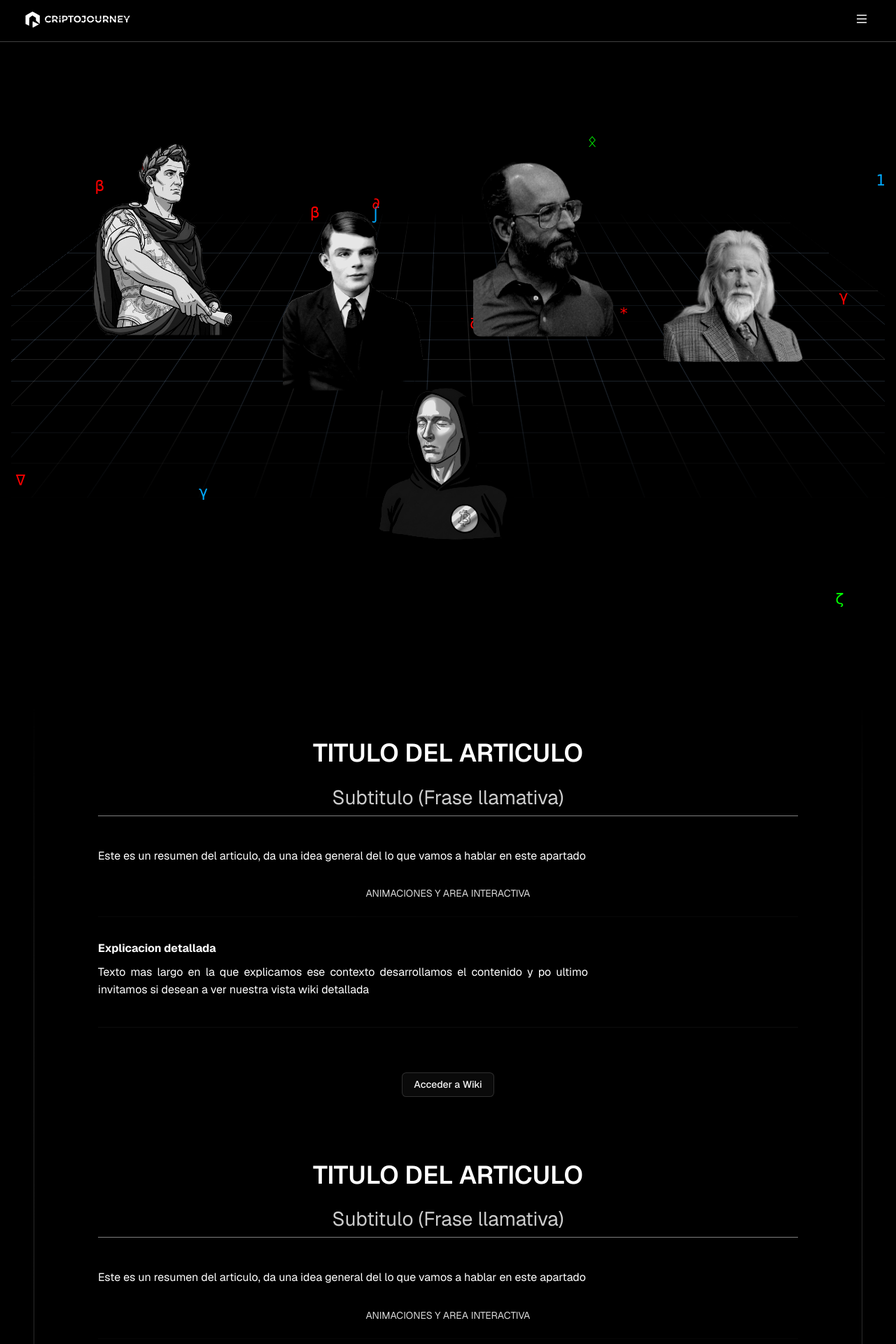
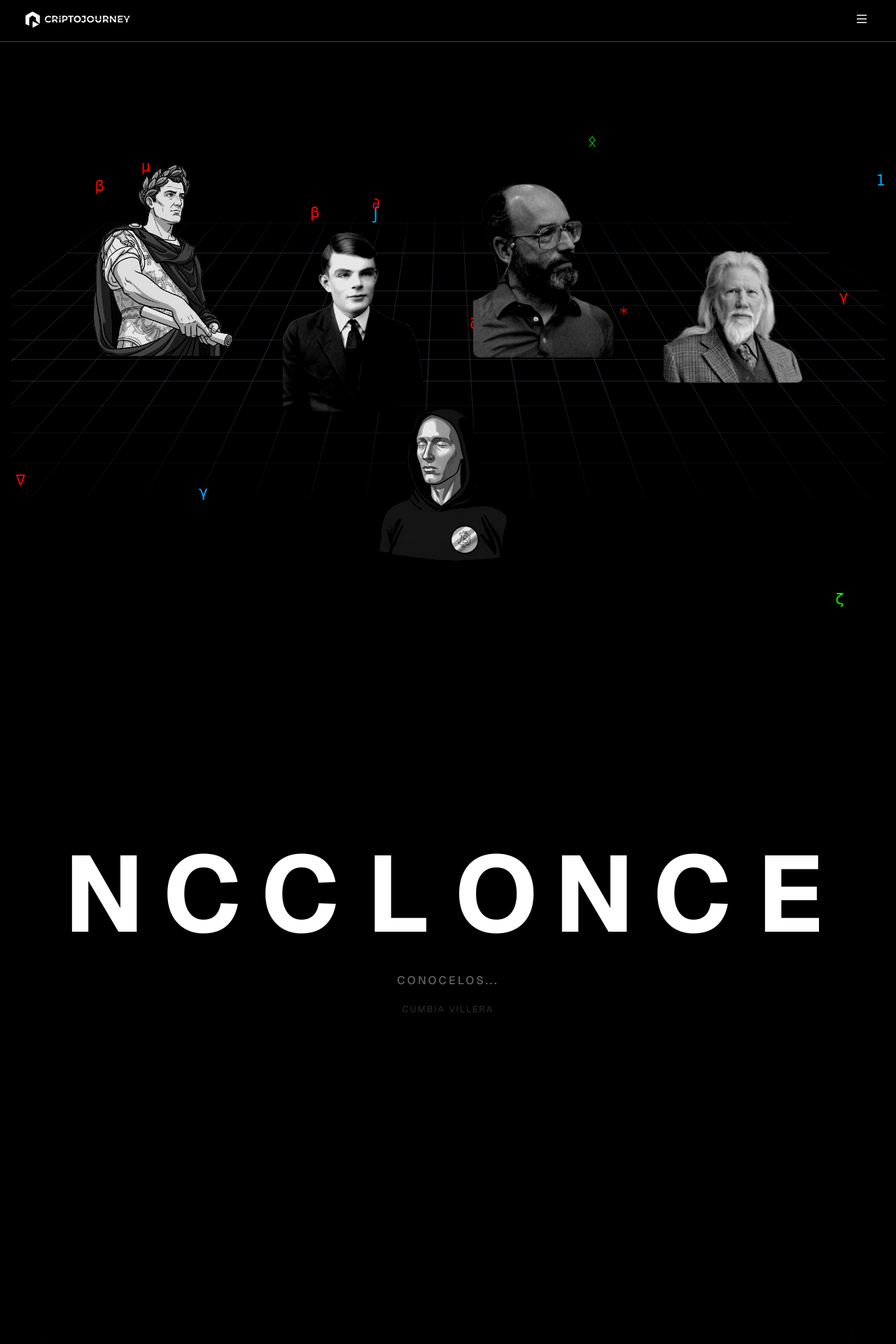
Before and after one commit to sfloresdev/criptojourney, a PHP site: page / in a window 1280 px wide. Shown: the top 1920 px of the page at 70% size. Run offline with PHP 8.4, Linux system fonts and the light colour scheme; some web fonts are replaced.

Commit message:
añadido componente de pseudoencriptacion hay que mejorarlo

```diff
--- a/css/components.css
+++ b/css/components.css
@@ -86,7 +86,8 @@
 
 /* == FONDO ANIMADO (GRID 3D) == */
 .hero-background {
-  z-index: 0; /* fondo mas abajo que el resto */
+	z-index: 0;
+	/* fondo mas abajo que el resto */
 	position: absolute;
 	width: 100%;
 	height: 100%;
@@ -108,27 +109,222 @@
 	transform: rotateX(60deg) translateZ(60px);
 	transform-origin: center;
 	box-shadow: inset -1px -1px 0 rgba(255, 255, 255, 0.03);
-  mask-image: linear-gradient(
-      to bottom,
+	mask-image: linear-gradient(to bottom,
 			rgba(0, 0, 0, 0.1) 0%,
 			rgba(0, 0, 0, 0.9) 30%,
 			rgba(0, 0, 0, 0.9) 70%,
-      rgba(0, 0, 0, 0.1) 100%
-    );
-  -webkit-mask-image: linear-gradient(
-      to bottom,
+			rgba(0, 0, 0, 0.1) 100%);
+	-webkit-mask-image: linear-gradient(to bottom,
 			rgba(0, 0, 0, 0.1) 0%,
 			rgba(0, 0, 0, 0.9) 30%,
 			rgba(0, 0, 0, 0.9) 70%,
-      rgba(0, 0, 0, 0.1) 100%
-    );
+			rgba(0, 0, 0, 0.1) 100%);
 }
 
 @keyframes gridMove {
 	0% {
 		transform: rotateX(60deg) translateZ(80px) translateY(-30px);
 	}
+
 	100% {
 		transform: rotateX(60deg) translateZ(80px) translateY(20px);
 	}
 }
+
+/* == ENCRYPTION SECTION == */
+.encryption-section {
+	position: relative;
+	width: 100%;
+	min-height: 100vh;
+	display: flex;
+	align-items: center;
+	justify-content: center;
+	background: #000;
+	z-index: 3;
+	overflow: hidden;
+	padding: 0 2rem;
+}
+
+.encryption-container {
+	width: 100%;
+	max-width: 1400px;
+	display: flex;
+	flex-direction: column;
+	align-items: center;
+	justify-content: center;
+	text-align: center;
+	z-index: 4;
+	gap: 3.5rem;
+
+	min-height: 80vh;
+	margin: auto;
+}
+
+/* == MAIN TEXT == */
+.text-display {
+	display: flex;
+	flex-wrap: nowrap;
+	justify-content: space-between;
+	align-items: center;
+	width: 100%;
+	text-align: center;
+	word-break: break-word;
+
+	font-size: clamp(56px, 12vw, 160px);
+	font-weight: 700;
+	letter-spacing: 0.1rem;
+	text-transform: uppercase;
+	line-height: 1.1;
+
+	max-width: 100%;
+	padding: 0 2rem;
+	box-sizing: border-box;
+}
+
+.char-wheel {
+	display: inline-flex;
+	align-items: center;
+	justify-content: center;
+	position: relative;
+	flex: 1 1 auto;
+	min-width: 0;
+	overflow: visible;
+	vertical-align: middle;
+}
+
+.char-wheel-content {
+	position: absolute;
+	width: 100%;
+	display: flex;
+	flex-direction: column;
+	align-items: center;
+	justify-content: center;
+	opacity: 0;
+	transform: translateY(50%);
+	animation: spin-wheel-up 1.8s cubic-bezier(0.25, 1, 0.5, 1) forwards;
+}
+
+.char-wheel.up .char-wheel-content { animation-name: spin-wheel-up; }
+.char-wheel.down .char-wheel-content { animation-name: spin-wheel-down; }
+
+/* == ANIMATION == */
+@keyframes spin-wheel-up {
+	0% {
+		transform: translateY(60%);
+		opacity: 0;
+		filter: blur(6px);
+	}
+	40% {
+		opacity: 0.7;
+		filter: blur(3px);
+	}
+	80% {
+		transform: translateY(-5%);
+		filter: blur(1px);
+		opacity: 1;
+	}
+	100% {
+		transform: translateY(0);
+		opacity: 1;
+		filter: blur(0);
+	}
+}
+
+@keyframes spin-wheel-down {
+	0% {
+		transform: translateY(-60%);
+		opacity: 0;
+		filter: blur(6px);
+	}
+	40% {
+		opacity: 0.7;
+		filter: blur(3px);
+	}
+	80% {
+		transform: translateY(5%);
+		filter: blur(1px);
+		opacity: 1;
+	}
+	100% {
+		transform: translateY(0);
+		opacity: 1;
+		filter: blur(0);
+	}
+}
+
+/* == META TEXT == */
+.cipher-meta {
+	display: flex;
+	flex-direction: column;
+	align-items: center;
+	margin-top: 3.5rem;
+	gap: 1.4rem;
+}
+
+.cipher-label {
+	font-size: clamp(13px, 1.3vw, 16px);
+	color: #808080;
+	letter-spacing: 3px;
+	text-transform: uppercase;
+	opacity: 0.8;
+	font-weight: 500;
+	transition: all 0.3s ease;
+	/* eliminado margin-top duplicado */
+}
+
+.cycle-info {
+	font-size: clamp(11px, 1vw, 13px);
+	color: #404040;
+	letter-spacing: 2px;
+	text-transform: uppercase;
+	font-weight: 400;
+	opacity: 0.7;
+	/* eliminado margin-top redundante (ya maneja gap) */
+}
+
+/* == RESPONSIVE == */
+@media (max-width: 1024px) {
+	.encryption-container {
+		gap: 3rem;
+	}
+
+	.text-display {
+		font-size: clamp(48px, 10vw, 120px);
+		letter-spacing: 0.1em;
+	}
+}
+
+@media (max-width: 768px) {
+	.encryption-container {
+		gap: 2.5rem;
+	}
+
+	.text-display {
+		font-size: clamp(40px, 9vw, 90px);
+		letter-spacing: 0.08em;
+	}
+}
+
+@media (max-width: 480px) {
+	.encryption-container {
+		gap: 2rem;
+	}
+
+	.text-display {
+		font-size: clamp(32px, 8vw, 64px);
+		letter-spacing: 0.06em;
+		max-width: 95%;
+		flex-direction: column;
+	}
+}
+
+.encryption-section {
+	opacity: 0;
+	transform: translateY(40px);
+	transition: opacity 2.5s ease, transform 2s ease;
+}
+
+.encryption-section.visible {
+	opacity: 1;
+	transform: translateY(0);
+}
--- a/css/style.css
+++ b/css/style.css
@@ -211,7 +211,7 @@
   position: relative;
   z-index: 2;
   text-align: center;
-  top: 40%;
+  top: 45%;
   transform: translateY(-50%);
 }
 
--- a/index.html
+++ b/index.html
@@ -12,7 +12,6 @@
 	<meta name="robots" content="index, follow">
 	<link rel="icon" href="assets/logo/criptojourney-icon-white.svg">
 	<link rel="stylesheet" href="css/style.css">
-	<link rel="stylesheet" href="https://fonts.vercel.com/geist/stylesheet.css">
 	<title>CriptoJourney | Aprende criptografía</title>
 </head>
 
@@ -53,23 +52,35 @@
 					Descubre como funciona la <br> encriptación con nosotros
 				</div>
 				<div class="hero-images">
-					<img src="assets/images/julio-cesar-colorized-1.png" alt="imagen-cesar" id="imagen-cesar" class="himage">
+					<img src="assets/images/julio-cesar-colorized-1.png" alt="imagen-cesar" id="imagen-cesar"
+						class="himage">
 
-					<img src="assets/images/alan-turing-16old-color.png" alt="imagen-alan" id="imagen-alan" class="himage">
+					<img src="assets/images/alan-turing-16old-color.png" alt="imagen-alan" id="imagen-alan"
+						class="himage">
 
 					<img src="assets/images/Adi-Shamir-colorized-2.png" alt="imagen-adi" id="imagen-adi" class="himage">
 
-					<img src="assets/images/Whitfield-Diffie-colorized-1.png" alt="imagen-diffie" id="imagen-diffie" class="himage">
+					<img src="assets/images/Whitfield-Diffie-colorized-1.png" alt="imagen-diffie" id="imagen-diffie"
+						class="himage">
 
-					<img src="assets/images/satoshi-nakamoto-colorized-1.png" alt="imagen-satoshi" id="imagen-satoshi" class="himage">
+					<img src="assets/images/satoshi-nakamoto-colorized-1.png" alt="imagen-satoshi" id="imagen-satoshi"
+						class="himage">
 				</div>
 			</div>
 		</section>
-	</main>
+		<section class="encryption-section">
+			<div class="encryption-container">
+				<div class="text-display" id="encryptedText">NEGROS</div>
+				<div class="cipher-meta">
+					<div class="cipher-label" id="cipherLabel">Inicializando...</div>
+					<div class="cycle-info" id="cycleInfo">Cumbia Villera</div>
+				</div>
+			</div>
+		</section>
 
 
+		<!-- ARTICULOS -->
 		<section class="container">
-
 			<div class="articles">
 				<!-- CIFRADO CESAR -->
 				<article id="article1">
@@ -80,7 +91,8 @@
 					</div>
 
 					<div class="article-summary">
-					<p>Este es un resumen del articulo, da una idea general del lo que vamos a hablar en este apartado
+						<p>Este es un resumen del articulo, da una idea general del lo que vamos a hablar en este
+							apartado
 						</p>
 					</div>
 
@@ -107,7 +119,8 @@
 					</div>
 
 					<div class="article-summary">
-					<p>Este es un resumen del articulo, da una idea general del lo que vamos a hablar en este apartado
+						<p>Este es un resumen del articulo, da una idea general del lo que vamos a hablar en este
+							apartado
 						</p>
 					</div>
 
@@ -134,7 +147,8 @@
 					</div>
 
 					<div class="article-summary">
-					<p>Este es un resumen del articulo, da una idea general del lo que vamos a hablar en este apartado
+						<p>Este es un resumen del articulo, da una idea general del lo que vamos a hablar en este
+							apartado
 						</p>
 					</div>
 
@@ -160,7 +174,8 @@
 					</div>
 
 					<div class="article-summary">
-					<p>Este es un resumen del articulo, da una idea general del lo que vamos a hablar en este apartado
+						<p>Este es un resumen del articulo, da una idea general del lo que vamos a hablar en este
+							apartado
 						</p>
 					</div>
 
@@ -178,6 +193,7 @@
 				<a href="wiki-4.html" class="btn">Acceder a Wiki</a>
 			</div>
 		</section>
+	</main>
 	<footer class="site-footer">
 		<div class="footer-container">
 			<div class="footer-column proyecto">
@@ -250,6 +266,7 @@
 		</div>
 	</footer>
 	<script src="js/main.js"></script>
+	<script src="js/text-encryptor.js"></script>
 	<!-- Vercel Analytics -->
 	<script defer src="/_vercel/insights/script.js"></script>
 </body>
```
Also changed, not shown: js/main.js (+60 -53 lines), js/text-encryptor.js (added, +71 -0 lines). Lines whose indentation alone changed are shown as unchanged.
